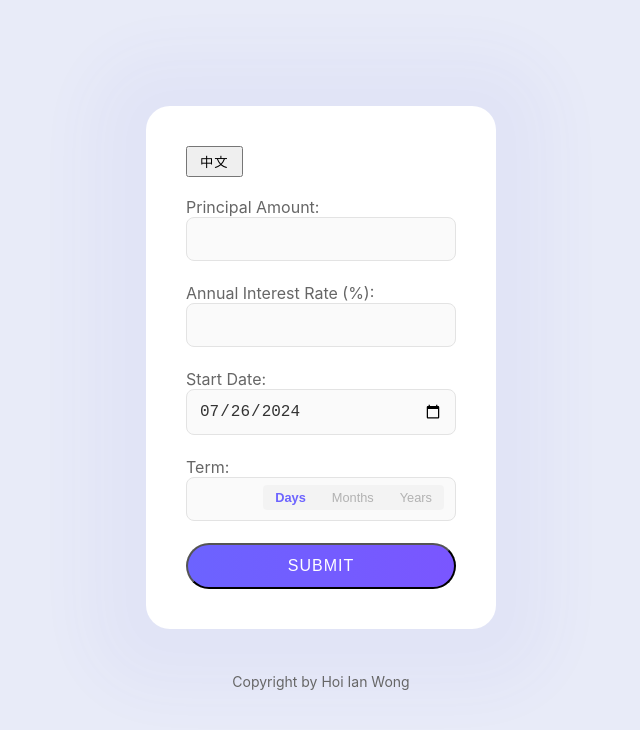
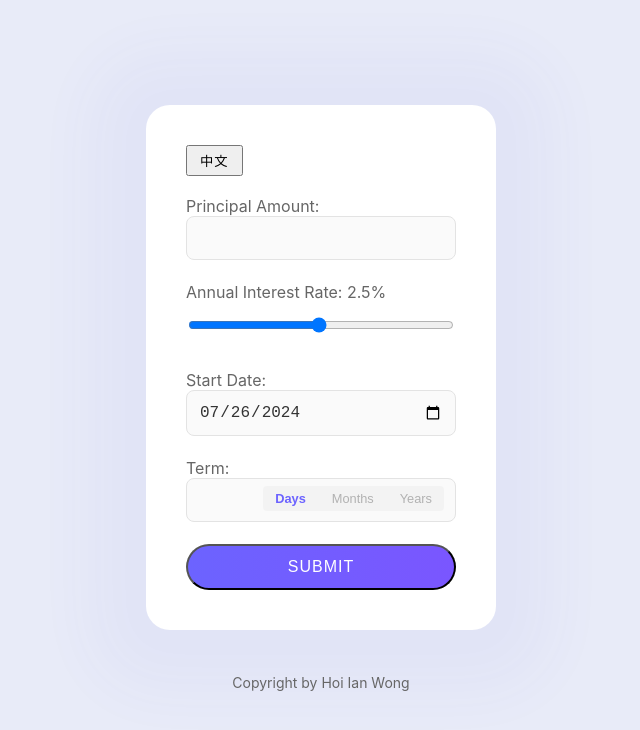
Before and after one commit to hoiian/interest-calculator, a React (Create React App) app: page / in a window 1280 px wide. Shown: the top 730 px of the page, without its empty margins (319-959 px from the left). Built offline with nearby package versions, Linux system fonts and the light colour scheme.

Commit message:
change to slider

```diff
--- a/src/InterestCalculator.js
+++ b/src/InterestCalculator.js
@@ -8,7 +8,7 @@ const InterestCalculator = () => {
 
     // State variables
     const [principal, setPrincipal] = useState('');
-    const [rate, setRate] = useState('');
+    const [rate, setRate] = useState('2.5');
     const [startDate, setStartDate] = useState(new Date().toISOString().split('T')[0]); // Default to today
     const [term, setTerm] = useState('');
     const [termUnit, setTermUnit] = useState('days');
@@ -74,7 +74,7 @@ const InterestCalculator = () => {
             required
           />
         </label>
-        <label>
+        {/* <label>
           <span>{t.rate}:</span>
           <input
             type="number"
@@ -83,7 +83,20 @@ const InterestCalculator = () => {
             onChange={(e) => setRate(e.target.value)}
             required
           />
-        </label>
+        </label> */}
+
+        <label>
+  Annual Interest Rate: {rate}%
+  <input
+    type="range"
+    min="0.1"
+    max="5"
+    step="0.05"
+    value={rate}
+    onChange={(e) => setRate(e.target.value)}
+  />
+</label>
+
         <label>
           <span>{t.startDate}:</span>
           <input
--- a/src/styles.css
+++ b/src/styles.css
@@ -32,6 +32,23 @@ h1 {
   padding-bottom: 10px;
 }
 
+/* language toggle */
+.toggle-btn {
+  margin-bottom: 20px;
+  padding: 4px 12px;
+  cursor: pointer;
+  text-transform: uppercase;
+  letter-spacing: 1px;
+}
+
+.toggle-btn:hover {
+}
+
+.termInput{
+  position: relative;
+  display: flex;
+}
+
 form {
   display: flex;
   flex-direction: column;
@@ -55,49 +72,17 @@ input, select {
   color: #333;
 }
 
-button[type=submit] {
-  padding: 12px;
-  font-size: 1rem;
-  border-radius: 24px;
-  background: linear-gradient(90deg, #6C63FF 0%, #7A56FF 100%);
-  color: #fff;
-  cursor: pointer;
-  text-transform: uppercase;
-  letter-spacing: 1px;
-}
+/* Rate slider */
 
-button[type=submit]:hover {
-  background-color: #5a0a9e; /* Darker purple on hover */
-  border-color: #4a0070; /* Even darker purple */
-}
 
-.result {
-  margin-top: 20px;
-  padding: 20px;
-  background-color: #eff1ff;
-  color: #333;
-  border-radius: 12px;
-}
 
-.toggle-btn {
-  margin-bottom: 20px;
-  padding: 4px 12px;
-  cursor: pointer;
-  text-transform: uppercase;
-  letter-spacing: 1px;
-}
 
-.toggle-btn:hover {
-}
-
-.termInput{
-  position: relative;
-  display: flex;
-}
+/*term time unit selection */
 
 .termInput input{
   flex:auto;
 }
+
 
 .tab-buttons {
   position:absolute;
@@ -126,6 +111,30 @@ button[type=submit]:hover {
   color:#6C63FF;
 }
 
+button[type=submit] {
+  padding: 12px;
+  font-size: 1rem;
+  border-radius: 24px;
+  background: linear-gradient(90deg, #6C63FF 0%, #7A56FF 100%);
+  color: #fff;
+  cursor: pointer;
+  text-transform: uppercase;
+  letter-spacing: 1px;
+}
+
+button[type=submit]:hover {
+  background-color: #5a0a9e; /* Darker purple on hover */
+  border-color: #4a0070; /* Even darker purple */
+}
+
+.result {
+  margin-top: 20px;
+  padding: 20px;
+  background-color: #eff1ff;
+  color: #333;
+  border-radius: 12px;
+}
+
 .footer {
   text-align: center;
   margin-top: 20px;
```
